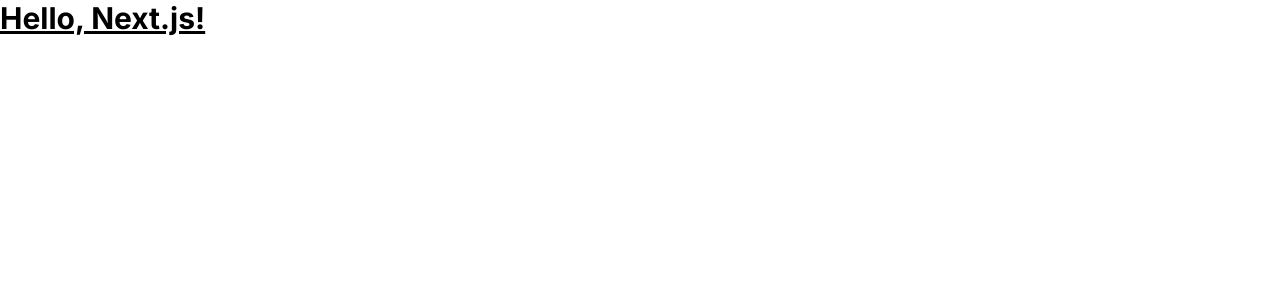
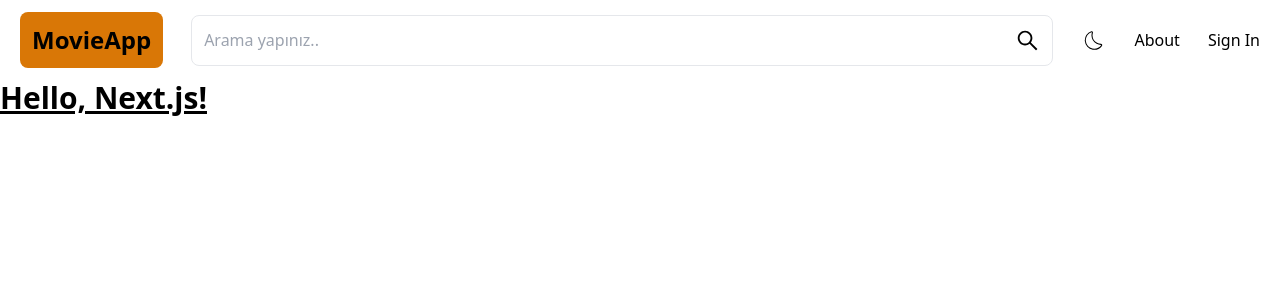
Before and after one commit to EnesArslan8/nextjs-movie, a Next.js app: page / in a window 1280 px wide. Shown: the top 300 px of the page. Built offline with nearby package versions, Linux system fonts and the light colour scheme.

Commit message:
Header component , theme component ,menu item component and provider component created

```diff
--- a/package.json
+++ b/package.json
@@ -10,8 +10,10 @@
   },
   "dependencies": {
     "next": "13.4.16",
+    "next-themes": "^0.2.1",
     "react": "18.2.0",
-    "react-dom": "18.2.0"
+    "react-dom": "18.2.0",
+    "react-icons": "^4.10.1"
   },
   "devDependencies": {
     "autoprefixer": "^10.4.15",
--- /dev/null
+++ b/src/app/Provider.js
@@ -0,0 +1,12 @@
+import React from 'react'
+import { ThemeProvider } from 'next-themes'
+
+function Provider({children}) {
+  return (
+    <ThemeProvider enableSystem={true} attribute="class">
+        {children}
+    </ThemeProvider>
+  )
+}
+
+export default Provider
--- a/src/app/layout.js
+++ b/src/app/layout.js
@@ -1,17 +1,23 @@
-import './globals.css'
-import { Inter } from 'next/font/google'
+"use client"
+import Header from "@/components/Header";
+import "./globals.css";
+import Provider  from './Provider'
 
-const inter = Inter({ subsets: ['latin'] })
 
 export const metadata = {
-  title: 'Movie APP',
-  description: 'Movie application',
-}
+  title: "Movie APP",
+  description: "Movie application",
+};
 
 export default function RootLayout({ children }) {
   return (
     <html lang="en">
-      <body className={inter.className}>{children}</body>
+      <body >
+        <Provider>
+          <Header />
+          {children}
+        </Provider>
+      </body>
     </html>
-  )
+  );
 }
--- /dev/null
+++ b/src/components/Header.js
@@ -0,0 +1,30 @@
+import React from 'react'
+import {AiOutlineSearch} from 'react-icons/ai'
+import MenuItem from './MenuItem'
+import Theme from './Theme'
+function Header() {
+    const menu=[
+        {
+            name:"About",
+            url:'/about'
+        },
+        {
+            name:"Sign In",
+            url:"/login"
+        }
+    ]
+  return (
+    <div className="flex items-center gap-7 h-20 p-5">
+        <div className="bg-amber-600 rounded-lg p-3 text-2xl font-bold">MovieApp</div>
+        <div className="flex flex-1 items-center gap-2 border p-3 rounded-lg">
+            <input placeholder="Arama yapınız.." className="outline-none flex-1 bg-transparent" /><AiOutlineSearch size={25}/>
+        </div>
+        <Theme/>
+        {menu.map((item,id)=>(
+            <MenuItem item={item} key={id} />
+        ))}
+    </div>
+  )
+}
+
+export default Header
--- /dev/null
+++ b/src/components/MenuItem.js
@@ -0,0 +1,10 @@
+import Link from 'next/link'
+import React from 'react'
+
+function MenuItem({item}) {
+  return (
+    <Link href={item.url}>{item.name}</Link>
+  )
+}
+
+export default MenuItem
--- /dev/null
+++ b/src/components/Theme.js
@@ -0,0 +1,27 @@
+"use client";
+import React, { useState, useEffect } from "react";
+import { useTheme } from "next-themes";
+import { CiDark ,CiLight} from "react-icons/ci";
+function Theme() {
+  const [mounted, setMounted] = useState(false);
+  const { systemTheme, theme, setTheme } = useTheme();
+
+  useEffect(() => {
+    setMounted(true);
+  }, []);
+
+  const themeMode = theme === "system" ? systemTheme : theme;
+
+  return (
+    <div>
+      {mounted &&
+        (themeMode === "dark" ? (
+          <CiLight onClick={()=>setTheme('light')} size={25} className="cursor-pointer " />
+        ) : (
+          <CiDark onClick={()=>setTheme('dark')} size={25} className="cursor-pointer" />
+        ))}
+    </div>
+  );
+}
+
+export default Theme;
--- a/tailwind.config.js
+++ b/tailwind.config.js
@@ -12,4 +12,5 @@
     extend: {},
   },
   plugins: [],
+  darkMode: 'class'
 }
```
Also changed, not shown: src/components/Tabs.js (added), 1 other file (tests, documents, lock files or other folders).
